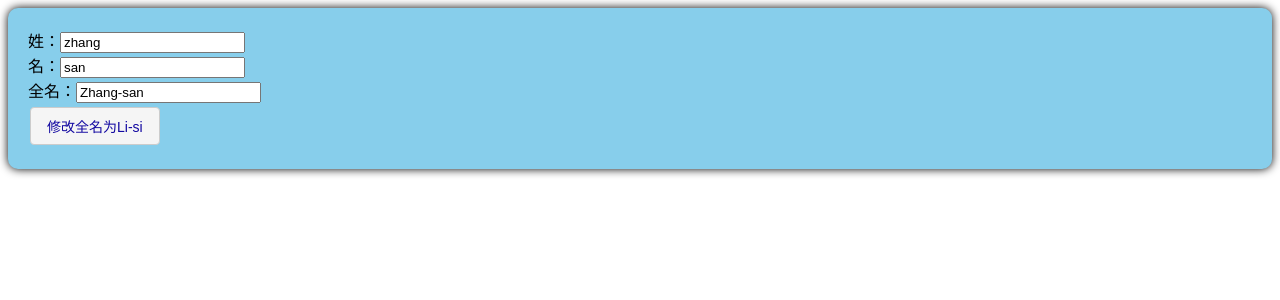
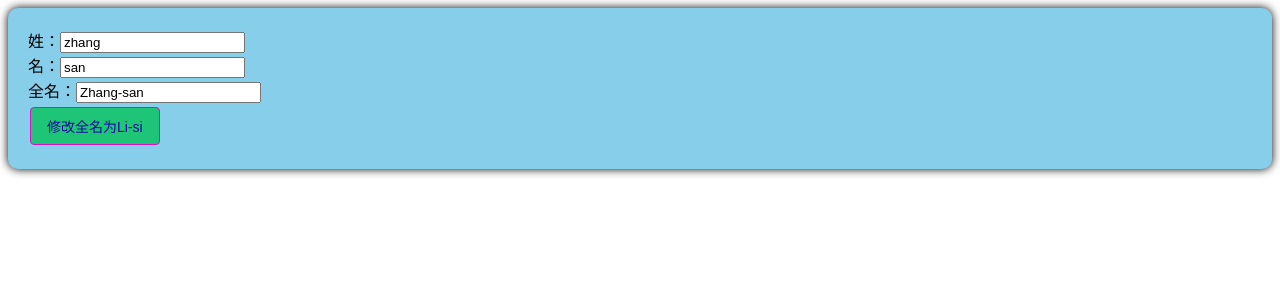
Before and after one commit to iamliyulong/vue3_test, a Vue app: page / in a window 1280 px wide. Shown: the top 300 px of the page. Built offline with nearby package versions, Linux system fonts and the light colour scheme.

Commit message:
修改button样式

```diff
--- a/src/components/Person2.vue
+++ b/src/components/Person2.vue
@@ -48,25 +48,34 @@ function chageFullName() {
 
 /* 修改按钮边框和颜色 */
 button {
-  border: 1px solid #cccccc; /* 添加边框 */
-  background-color: #f5f5f5; /* 修改背景色 */
-  color: #1208a1; /* 修改字体颜色 */
-  padding: 8px 16px; /* 增加内边距 */
+  border: 1px solid #de0fc3;
+  /* 添加边框 */
+  background-color: #1ec577;
+  /* 修改背景色 */
+  color: #1208a1;
+  /* 修改字体颜色 */
+  padding: 8px 16px;
+  /* 增加内边距 */
   text-align: center;
   text-decoration: none;
   display: inline-block;
   font-size: 14px;
   margin: 4px 2px;
-  transition: all 0.3s; /* 添加过渡效果 */
-  cursor: pointer; /* 修改光标样式 */
-  border-radius: 4px; /* 添加圆角 */
+  transition: all 0.3s;
+  /* 添加过渡效果 */
+  cursor: pointer;
+  /* 修改光标样式 */
+  border-radius: 4px;
+  /* 添加圆角 */
 }
 
 /* 鼠标悬停时改变按钮样式 */
 button:hover {
-  background-color: #dddddd; /* 改变背景色 */
-  color: #e35151; /* 改变字体颜色 */
-  border-color: #af1c1c; /* 改变边框颜色 */
+  background-color: #c7de16;
+  /* 改变背景色 */
+  color: #e35151;
+  /* 改变字体颜色 */
+  border-color: #af1c1c;
+  /* 改变边框颜色 */
 }
-
 </style>
```
